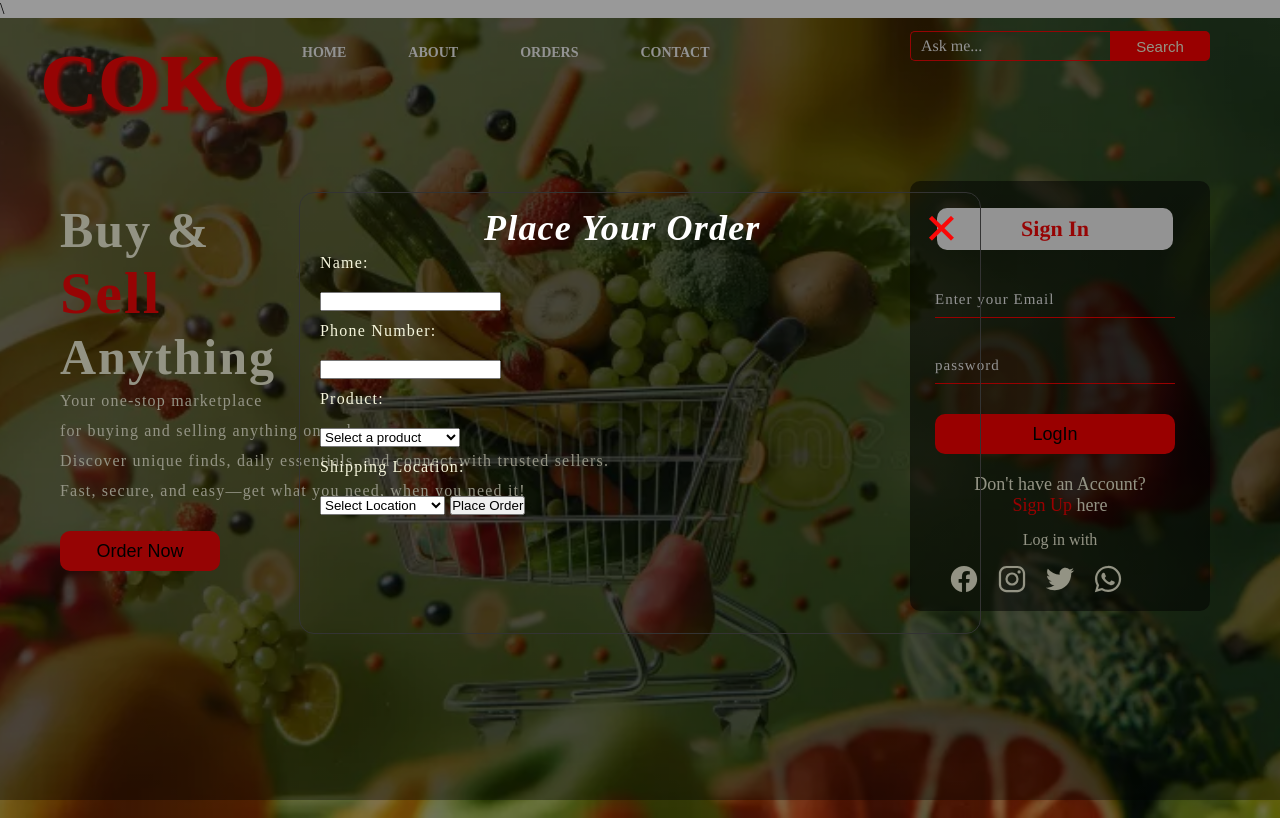
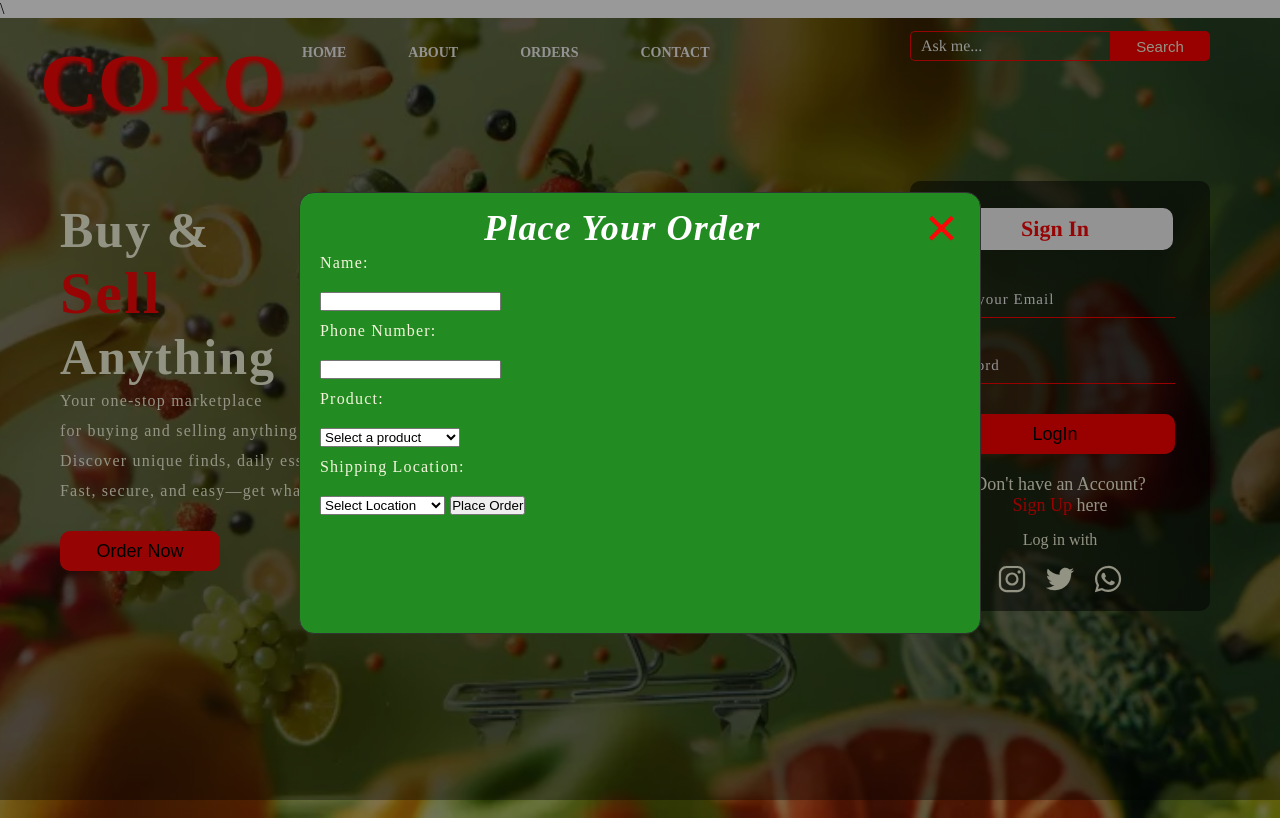
Before and after one commit to Jasper-ops698/website-for-business, a plain HTML site: page index.html in a window 1280 px wide. Both pictures are taken after a click on the button "Order Now". Drawn offline with nearby package versions, Linux system fonts and the light colour scheme.

Commit message:
Update style.css

```diff
--- a/style.css
+++ b/style.css
@@ -118,7 +118,7 @@ ul li a:hover {
 }
 
 .modal-content {
-    background-color: #green;
+    background-color: #228b22;
     margin: 15% auto; /* 15% from the top and centered */
     padding: 20px;
     border: 1px solid #333;
```
